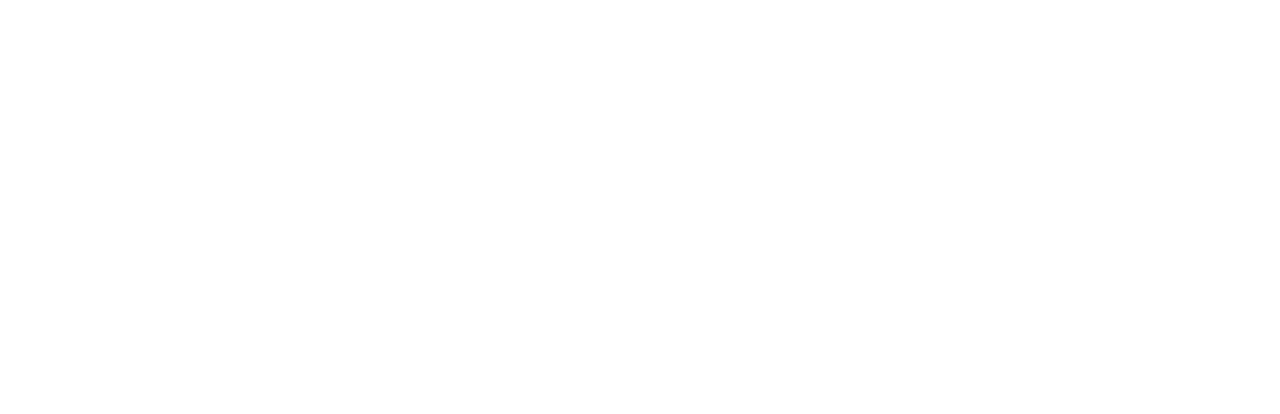
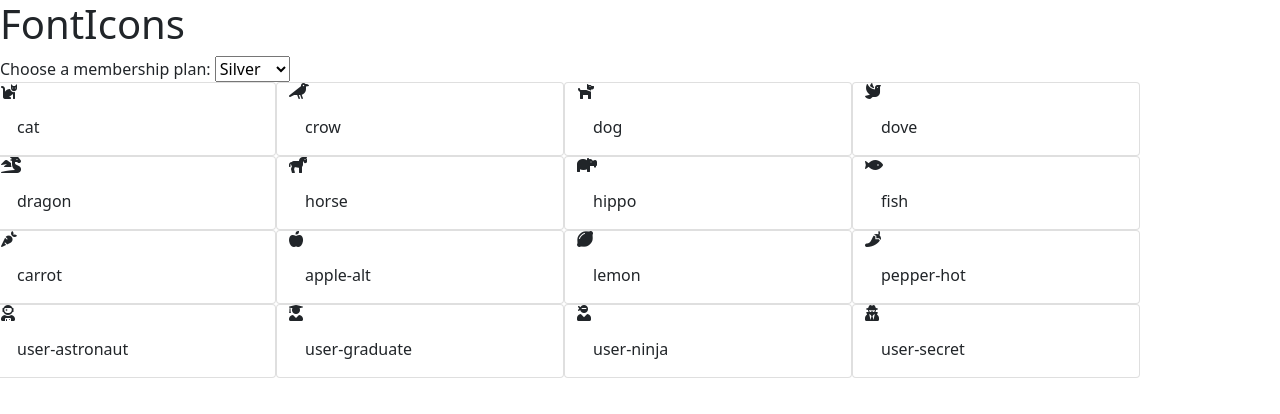
Before and after one commit to DenuccioDiego/js-es6-icons, a plain HTML site: page milestone_1/index.html in a window 1280 px wide. Drawn offline with nearby package versions, Linux system fonts and the light colour scheme.

Commit message:
struttura principale completa-milestone1 completo

```diff
--- a/milestone_1/asset/css/style.css
+++ b/milestone_1/asset/css/style.css
@@ -0,0 +1,18 @@
+.dropdown:hover .dropdown-content {
+     display: block;
+}
+
+.dropdown-content {
+     display: none;
+     position: absolute;
+     background-color: #f9f9f9;
+     min-width: 160px;
+     box-shadow: 0px 8px 16px 0px rgba(0,0,0,0.2);
+     padding: 12px 16px;
+     z-index: 1;
+}
+
+.dropdown {
+     position: relative;
+     display: inline-block;
+}
--- a/milestone_1/asset/javascript/main.js
+++ b/milestone_1/asset/javascript/main.js
@@ -0,0 +1,115 @@
+
+let icone = [
+	{
+		name: 'cat',
+		prefix: 'fa-',
+		type: 'animal',
+		family: 'fas'
+	},
+	{
+		name: 'crow',
+		prefix: 'fa-',
+		type: 'animal',
+		family: 'fas'
+	},
+	{
+		name: 'dog',
+		prefix: 'fa-',
+		type: 'animal',
+		family: 'fas'
+	},
+	{
+		name: 'dove',
+		prefix: 'fa-',
+		type: 'animal',
+		family: 'fas'
+	},
+	{
+		name: 'dragon',
+		prefix: 'fa-',
+		type: 'animal',
+		family: 'fas'
+	},
+	{
+		name: 'horse',
+		prefix: 'fa-',
+		type: 'animal',
+		family: 'fas'
+	},
+	{
+		name: 'hippo',
+		prefix: 'fa-',
+		type: 'animal',
+		family: 'fas'
+	},
+	{
+		name: 'fish',
+		prefix: 'fa-',
+		type: 'animal',
+		family: 'fas'
+	},
+	{
+		name: 'carrot',
+		prefix: 'fa-',
+		type: 'vegetable',
+		family: 'fas'
+	},
+	{
+		name: 'apple-alt',
+		prefix: 'fa-',
+		type: 'vegetable',
+		family: 'fas'
+	},
+	{
+		name: 'lemon',
+		prefix: 'fa-',
+		type: 'vegetable',
+		family: 'fas'
+	},
+	{
+		name: 'pepper-hot',
+		prefix: 'fa-',
+		type: 'vegetable',
+		family: 'fas'
+	},
+	{
+		name: 'user-astronaut',
+		prefix: 'fa-',
+		type: 'user',
+		family: 'fas'
+	},
+	{
+		name: 'user-graduate',
+		prefix: 'fa-',
+		type: 'user',
+		family: 'fas'
+	},
+	{
+		name: 'user-ninja',
+		prefix: 'fa-',
+		type: 'user',
+		family: 'fas'
+	},
+	{
+		name: 'user-secret',
+		prefix: 'fa-',
+		type: 'user',
+		family: 'fas'
+	}
+];
+
+
+
+
+
+icone.forEach((icona, index, array) => {
+     const card = `
+     <div class="card" style="width: 18rem;">
+          <i class="${icona.family} ${icona.prefix}${icona.name}"></i>
+               <div class="card-body">
+                    <p class="card-text">${icona.name} </p>
+               </div>
+     </div>
+     `
+     document.querySelector(".row").insertAdjacentHTML('beforeend', card)
+})
--- a/milestone_1/index.html
+++ b/milestone_1/index.html
@@ -6,9 +6,29 @@
      <meta name="viewport" content="width=device-width, initial-scale=1.0">
      <title>js-es6-icons_milestone_1</title>
      <link rel="stylesheet" href="./asset/css/style.css">
+     <link href="https://cdn.jsdelivr.net/npm/bootstrap@5.1.3/dist/css/bootstrap.min.css" rel="stylesheet" integrity="sha384-1BmE4kWBq78iYhFldvKuhfTAU6auU8tT94WrHftjDbrCEXSU1oBoqyl2QvZ6jIW3" crossorigin="anonymous">
      <link rel="stylesheet" href="https://cdnjs.cloudflare.com/ajax/libs/font-awesome/5.15.4/css/all.min.css" integrity="sha512-1ycn6IcaQQ40/MKBW2W4Rhis/DbILU74C1vSrLJxCq57o941Ym01SwNsOMqvEBFlcgUa6xLiPY/NS5R+E6ztJQ==" crossorigin="anonymous" referrerpolicy="no-referrer" />
 </head>
 <body>
+
+     <h1>FontIcons</h1>
+     <label for="membership">Choose a membership plan:</label>
+     <select name="membership" id="membership">
+          <option value="free">Free</option>
+          <option value="bronze">Bronze</option>
+          <option value="silver" selected>Silver</option>
+          <option value="Gold">Gold</option>
+     </select>
+     <div class="row">
+
+
+
+
+     </div>
+
+
+
+
 
 
      <script src="./asset/javascript/main.js"></script>
```
